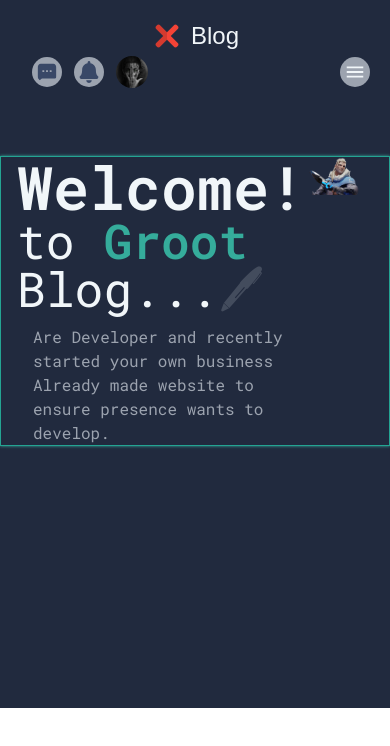
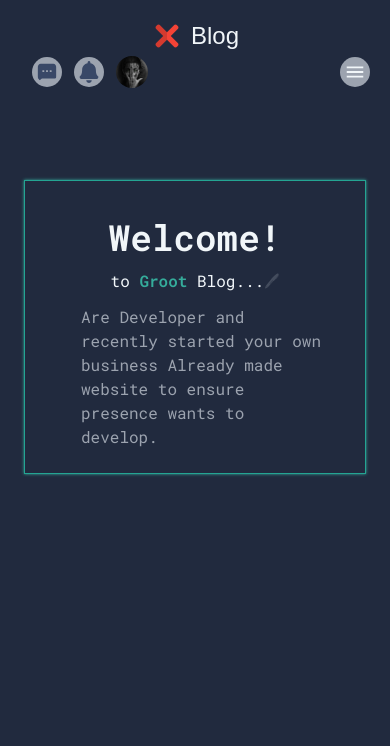
Before and after one commit to MrGrootx/x-blog, a React (Vite) app: page / in a window 390 px wide. Shown: the top 746 px of the page. Built offline with nearby package versions, Linux system fonts and the light colour scheme; a web font is replaced by a local one.

Commit message:
updated: home section responsive

```diff
--- a/src/pages/Home.jsx
+++ b/src/pages/Home.jsx
@@ -18,20 +18,22 @@ const Home = () => {
   }, []);
 
   return (
-    <main className="bg-ctm3 w-screen h-[600px] ">
-      <section className=" container mx-auto pt-12 grid grid-cols-1">
-        <div className="flex justify-center border px-4 border-np1 shadow-[rgba(17,_17,_26,_0.1)_0px_0px_3px] shadow-np2 ">
+    <main className="bg-ctm3 md:w-screen w-full xl:h-[600px] h-screen p-6 xl:p-0">
+      <section className=" container mx-auto pt-12 grid grid-cols-1  xl:px-0">
+        <div className="flex justify-center border px-4 border-np1 shadow-[rgba(17,_17,_26,_0.1)_0px_0px_3px] shadow-np2">
           <div className="my-auto">
-            <h1 className="text-6xl font-semibold">Welcome!</h1>
-            <h2 className="text-5xl">
+            <div className="m-2 p-4 md:m-0">
+            <h1 className="xl:text-6xl text-4xl font-semibold text-center xl:text-start m-3  ">Welcome!</h1>
+            <h2 className="xl:text-5xl text-1xl text-center xl:text-start">
             <span ref={el} />
             </h2>
             <p className="text-gray-400 ml-4 mt-3">
               Are Developer and recently started your own business Already made
               website to ensure presence wants to develop.
             </p>
+            </div>
           </div>
-          <div className="">
+          <div className="hidden lg:block text-sm">
             <img src={img} alt="img" className="" />
           </div>
         </div>
```
